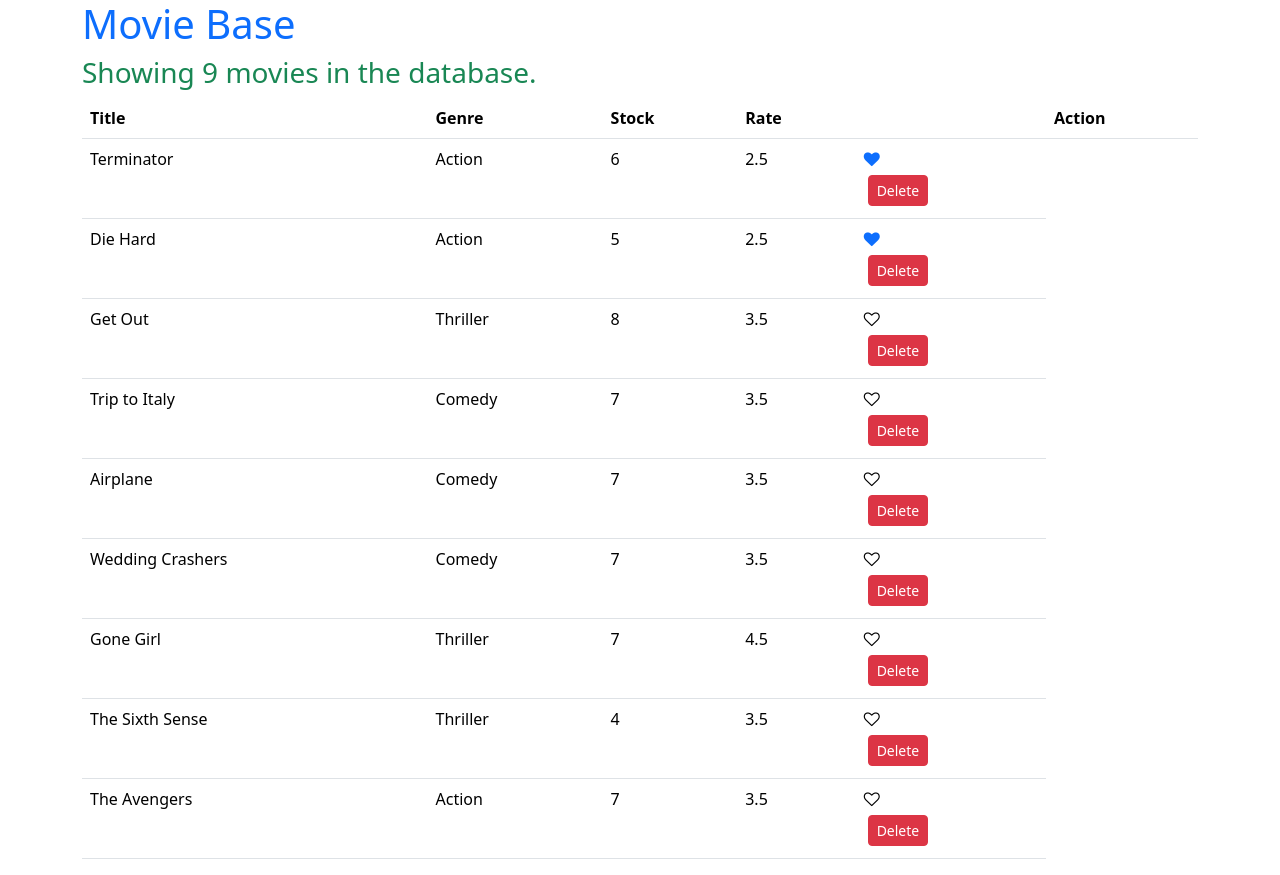
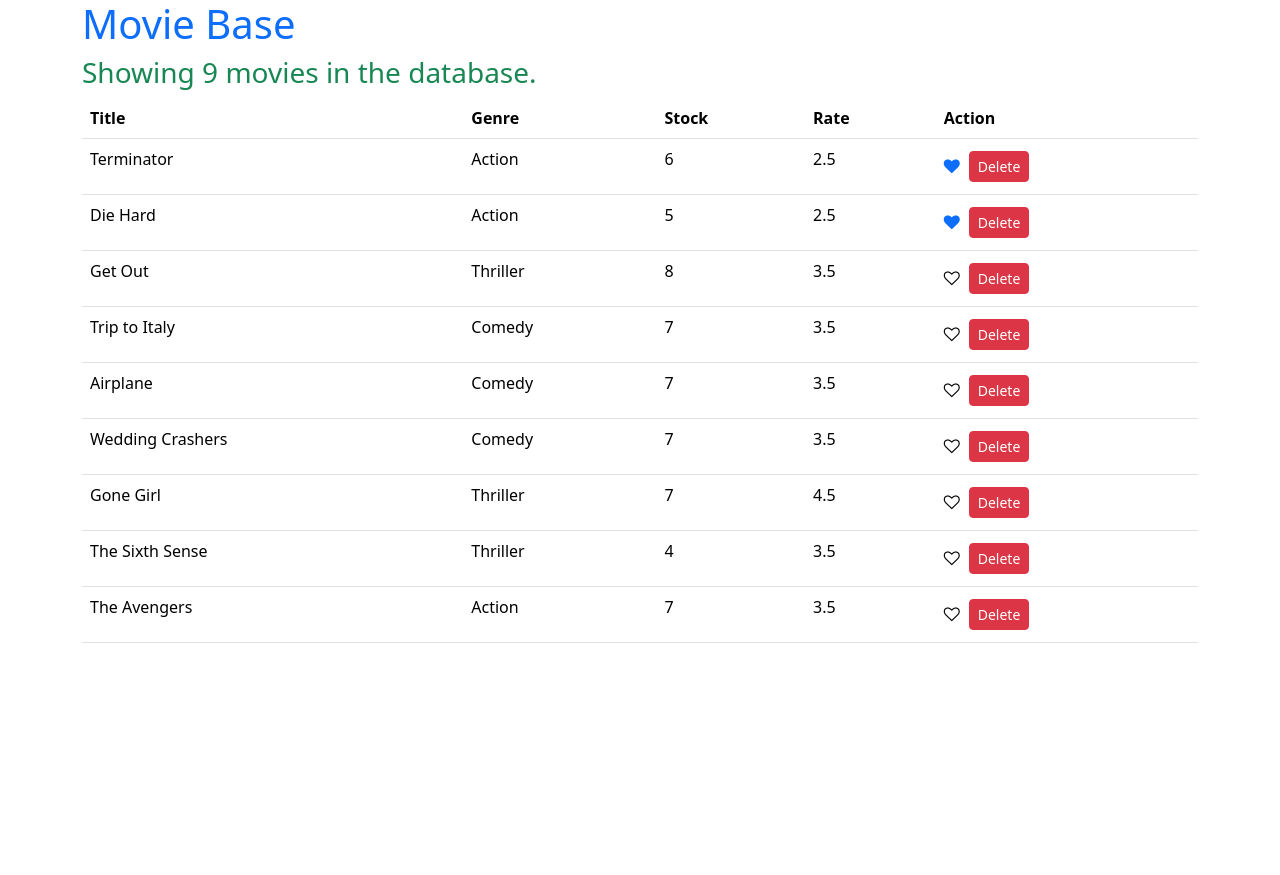
Before and after one commit to SimonGideon/vidly, a React (Create React App) app: page / in a window 1280 px wide. After the commit the page ends 800 px from the top, so only its background shows below. Built offline with nearby package versions, Linux system fonts and the light colour scheme.

Commit message:
Add like

```diff
--- a/src/components/movies.jsx
+++ b/src/components/movies.jsx
@@ -35,7 +35,6 @@
                 <th>Genre</th>
                 <th>Stock</th>
                 <th>Rate</th>
-                <th></th>
                 <th>Action</th>
               </tr>
             </thead>
@@ -46,7 +45,7 @@
                   <td>{movie.genre.name}</td>
                   <td>{movie.numberInStock}</td>
                   <td>{movie.dailyRentalRate}</td>
-                  <td>
+                  <td className="actions">
                     <Like movie={movie} handleLike={() => handleLike(movie)} />
                     <button
                       onClick={() => handleDelete(movie)}
--- a/src/index.css
+++ b/src/index.css
@@ -11,3 +11,10 @@
   font-family: source-code-pro, Menlo, Monaco, Consolas, 'Courier New',
     monospace;
 }
+
+.actions {
+  display: flex;
+  flex-direction: row;
+  gap: 5px;
+  align-items: center;
+}
```
